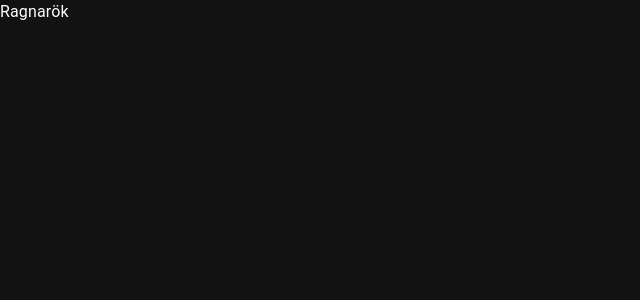
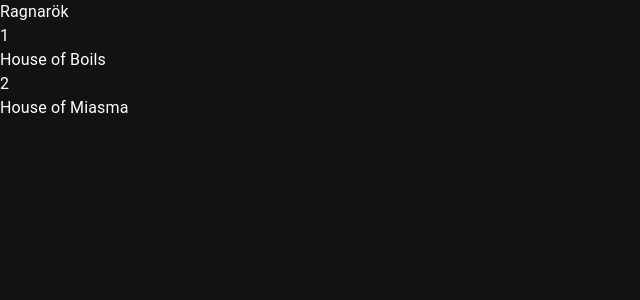
Before and after one commit to r-pal/ragnarok-client, a React (Create React App) app: page / in a window 1280 px wide. Shown: the top 300 px of the page, without its empty margins (0-640 px from the left). Built offline with nearby package versions, Linux system fonts and the light colour scheme.

Commit message:
score table init

```diff
--- a/src/components/scoreboard.tsx
+++ b/src/components/scoreboard.tsx
@@ -1,7 +1,23 @@
-export const Scoreboard = () => {
-    return (
-        <>
+import { Grid } from "@mui/material"
+import { scoreboardDummy } from "inputs/scoreboardDummy"
 
-        </>
+interface Scoreboard {
+
+}
+
+export const Scoreboard: React.FC<Scoreboard> = () => {
+
+const scores = scoreboardDummy.map(score =>
+<Grid>
+<Grid>
+{score.ranking}
+</Grid>
+{score.houseOrFactionName}
+</Grid>)
+
+return (
+        <Grid style={{ display: 'flexbox', flexDirection: 'column' }}>
+            {scores}
+        </Grid>
     )
 }
--- /dev/null
+++ b/src/inputs/scoreboardDummy.ts
@@ -0,0 +1,32 @@
+import { IScoreboardItem } from "types"
+
+export const scoreboardDummy: Array<IScoreboardItem> = [
+    {
+        houseOrFactionName: 'House of Boils',
+        score: {
+            choleric: 600,
+            phlegmatic: 223,
+            melancholic: 534,
+            sangine: 234
+        },
+        points: {
+            balance: 1,
+            total: 1200
+        },
+        ranking: 1
+    },
+    {
+        houseOrFactionName: 'House of Miasma',
+        score: {
+            choleric: 600,
+            phlegmatic: 23,
+            melancholic: 94,
+            sangine: 234
+        },
+        points: {
+            balance: 6,
+            total: 800
+        },
+        ranking: 2
+    }
+]
--- a/src/types.ts
+++ b/src/types.ts
@@ -30,10 +30,6 @@ balance: number;
 total: number;
 }
 
-export interface IScoreboard {
-scoreboard: Array<IScoreboardItem>
-}
-
 export interface IScoreboardItem {
 houseOrFactionName: string;
 score: IScore;
```
